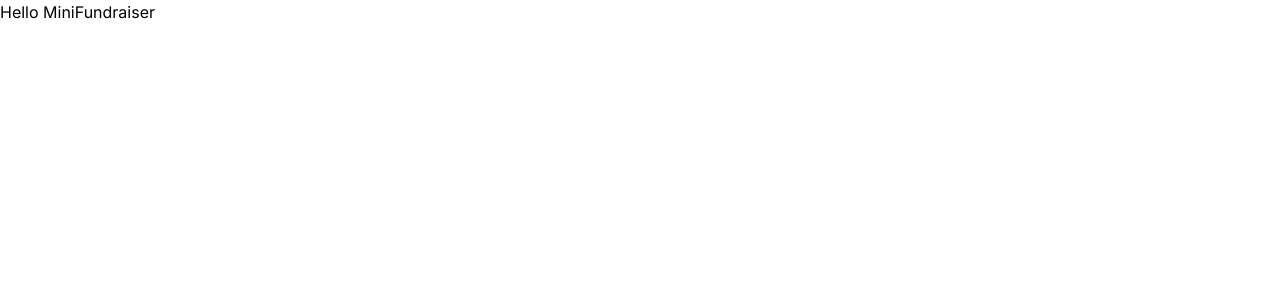
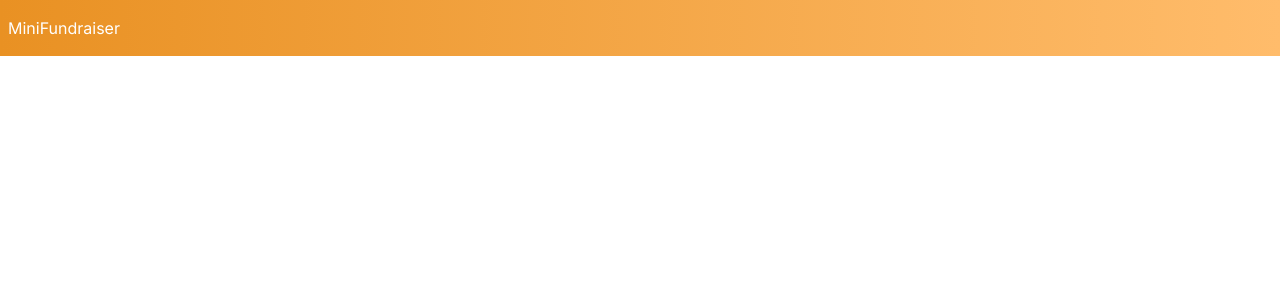
Before and after one commit to anthonykimani/minifundraiser, a Next.js app: page /home in a window 1280 px wide. Shown: the top 300 px of the page. Built offline with nearby package versions, Linux system fonts and the light colour scheme.

Commit message:
- Adds Appbar - uses WebPack instead of Turbopack

```diff
--- a/package.json
+++ b/package.json
@@ -3,7 +3,7 @@
   "version": "0.1.0",
   "private": true,
   "scripts": {
-    "dev": "next dev --turbo",
+    "dev": "next dev",
     "build": "next build",
     "start": "next start",
     "lint": "next lint"
--- /dev/null
+++ b/src/app/home/components/AppBar.tsx
@@ -0,0 +1,11 @@
+import React from 'react'
+
+const AppBar = () => {
+  return (
+    <div className='bg-gradient-to-r from-[#E99123] to-[#FFBC6B] py-4 px-2'>
+        <h2 className='text-white'>MiniFundraiser</h2>
+    </div>
+  )
+}
+
+export default AppBar
--- a/src/app/home/page.tsx
+++ b/src/app/home/page.tsx
@@ -1,8 +1,11 @@
 import React from 'react'
+import AppBar from './components/AppBar'
 
 const Home = () => {
   return (
-    <div>Hello MiniFundraiser</div>
+    <div>
+        <AppBar />
+    </div>
   )
 }
 
```
